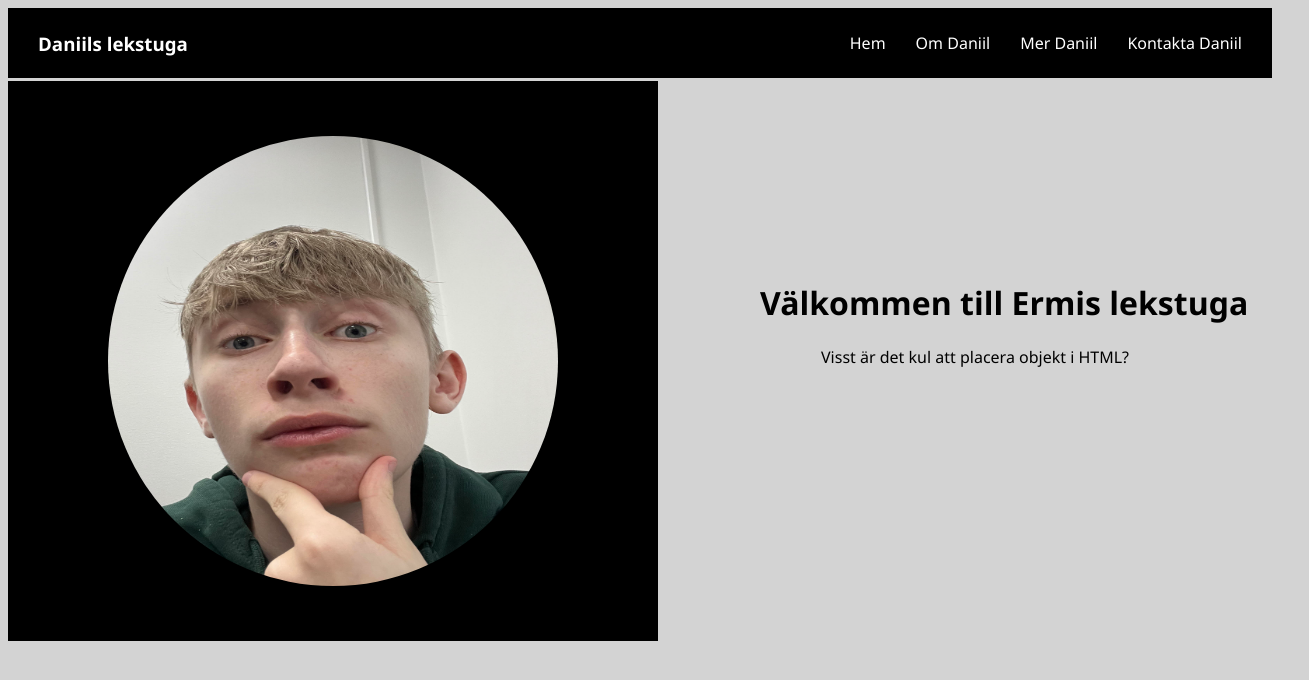
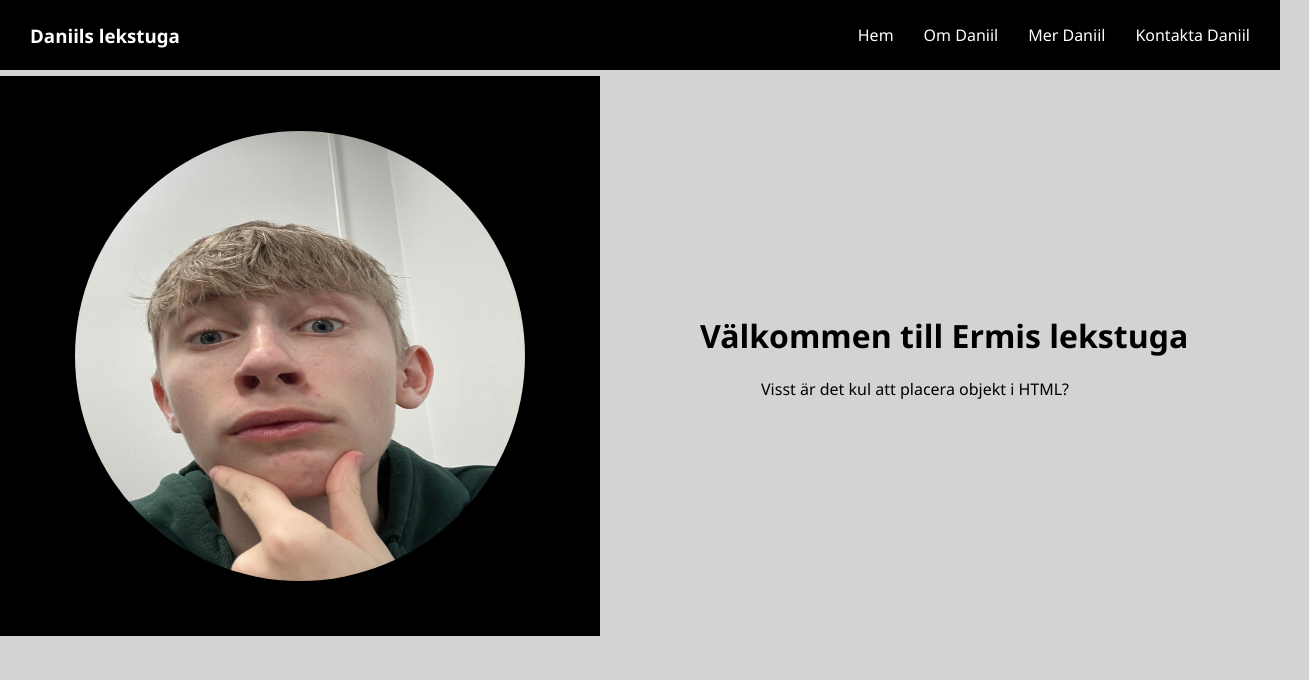
Before and after one commit to bigben-glitch/Daniil-Design, a plain HTML site: page index.html in a window 1280 px wide. Shown: the whole page, 1309 px wide, since content can reach past the window. Drawn offline with Linux system fonts and the light colour scheme.

Commit message:
jag gjorde något
ye

```diff
--- a/index.html
+++ b/index.html
@@ -16,8 +16,10 @@
         <li>Kontakta Daniil</li>
     </ul>
     </div>
+    <div id="bigbox">
    <div id="Ansikte"> <img src="Ermis.jpg" alt="" width="600px" height="600px"></div>
   <div id="höger"> <h1>Välkommen till Ermis lekstuga</h1>
    <p>Visst är det kul att placera objekt i HTML?</p></div>
+   </div>
 </body>
 </html>
--- a/style.css
+++ b/style.css
@@ -30,7 +30,7 @@
 }
 #Ansikte {
     height: 560px;
-    width: 650px;;
+    width: 600px;;
     background-color: black;
     display: flex;
     align-items: center;
@@ -44,9 +44,6 @@
         margin: 0;
     }}
 #höger {
-    position: absolute;
-    top: 260px;
-    left: 760px;
     font-family: 'Segoe UI', Tahoma, Geneva, Verdana, sans-serif;
     p {
         position: relative;
@@ -55,4 +52,13 @@
 body {
     overflow: hidden;
     background-color: lightgray;
+    margin: 0;
+    padding: 0;
 }
+#bigbox {
+    display: flex;
+    flex-direction: row;
+    align-items: center;
+    gap: 100px;
+    margin-top: 3px;
+}
```
